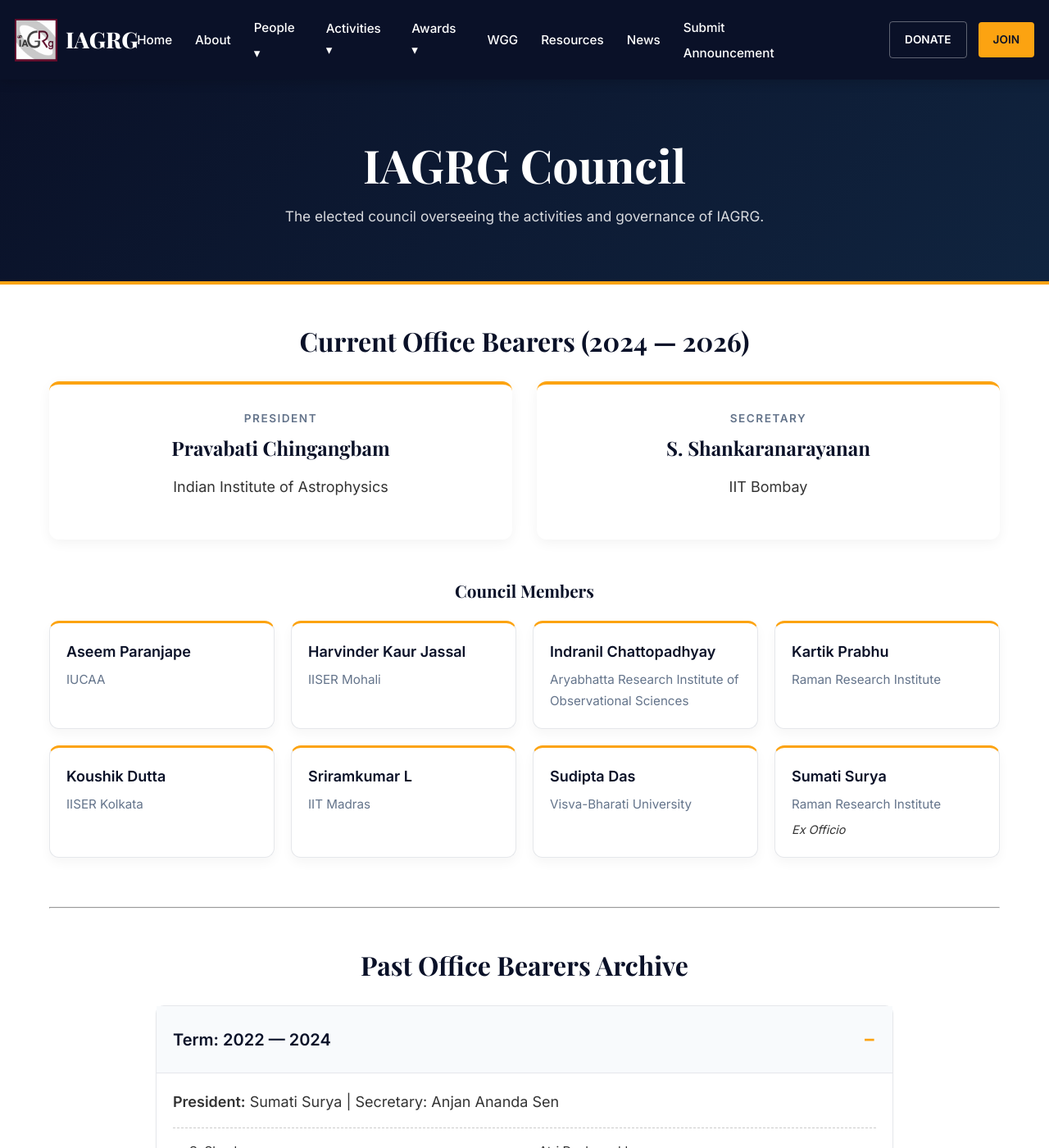
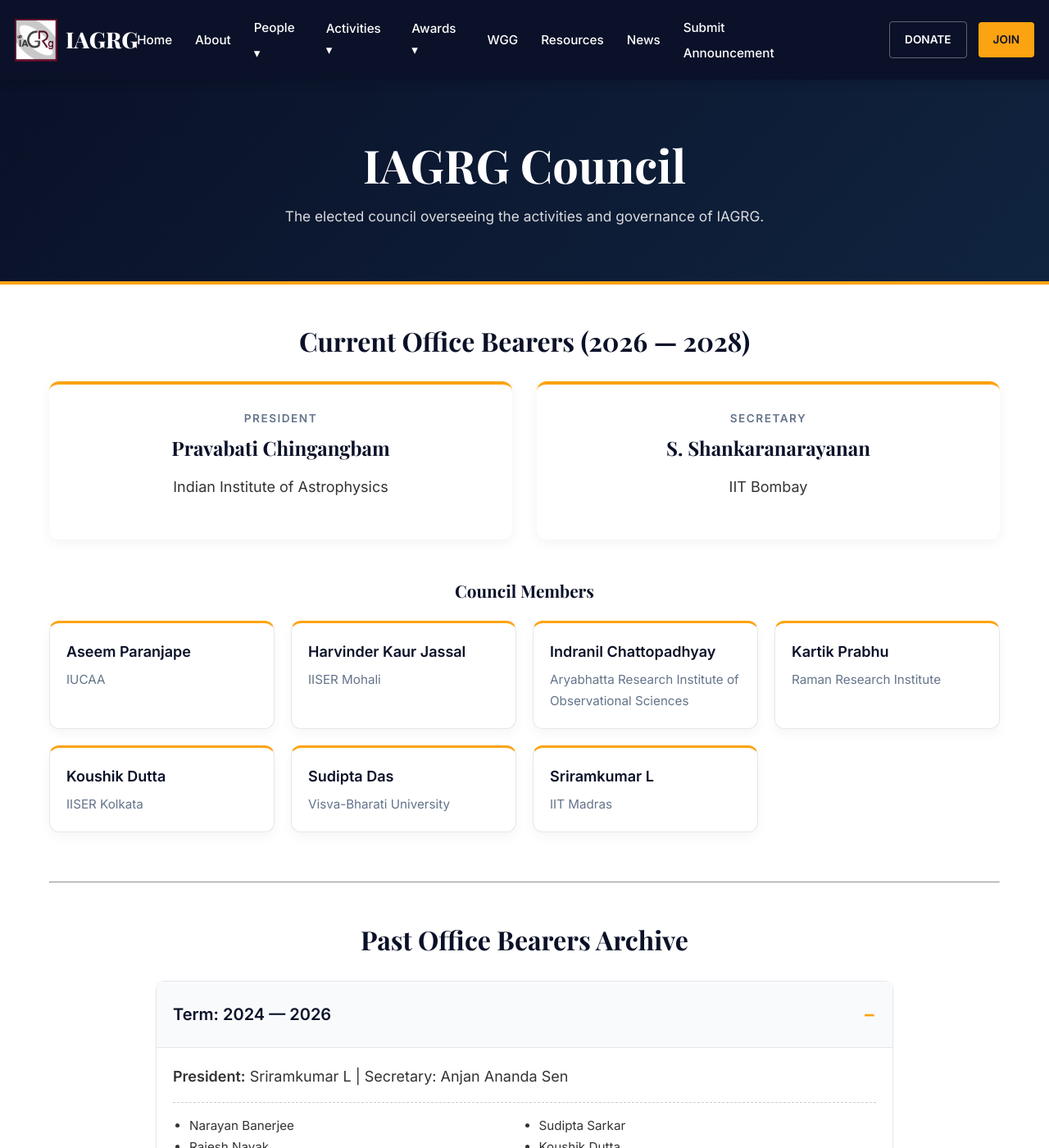
Before and after one commit to georgewane/IAGRG, a Jekyll site: the page built from council.md, in a window 1280 px wide and 1400 px high. Shown: the whole window at 82% size. Built offline with Jekyll 4.4.1, drawn with Linux system fonts in a browser that asks for light colours; some of the changed text lies outside the part shown.

Commit message:
The council members were updated

```diff
--- a/_data/council.yml
+++ b/_data/council.yml
@@ -1,5 +1,5 @@
 current:
-  term: "2024 — 2026"
+  term: "2026 — 2028"
 
   president:
     name: "Pravabati Chingangbam"
@@ -25,17 +25,29 @@
     - name: "Koushik Dutta"
       institution: "IISER Kolkata"
 
-    - name: "Sriramkumar L"
-      institution: "IIT Madras"
-
     - name: "Sudipta Das"
       institution: "Visva-Bharati University"
 
-    - name: "Sumati Surya"
-      institution: "Raman Research Institute"
-      exofficio: true
+    - name: "Sriramkumar L"
+      institution: "IIT Madras"
+      ex Officio: True
 
 archive:
+  - term: "2024 — 2026"
+    leadership:
+      - label: "President:"
+        text: "Sriramkumar L | Secretary: Anjan Ananda Sen"
+    members:
+      - "Narayan Banerjee"
+      - "Rajesh Nayak"
+      - "Aseem Paranjape"
+      - "K. G. Arun"
+      - "Atri Deshamukhya"
+      - "Sudipta Sarkar"
+      - "Koushik Dutta"
+      - "Harvinder Kaur Jassal"
+      - "Patrick Das Gupta (Ex Officio)"
+
   - term: "2022 — 2024"
     leadership:
       - label: "President:"
```
